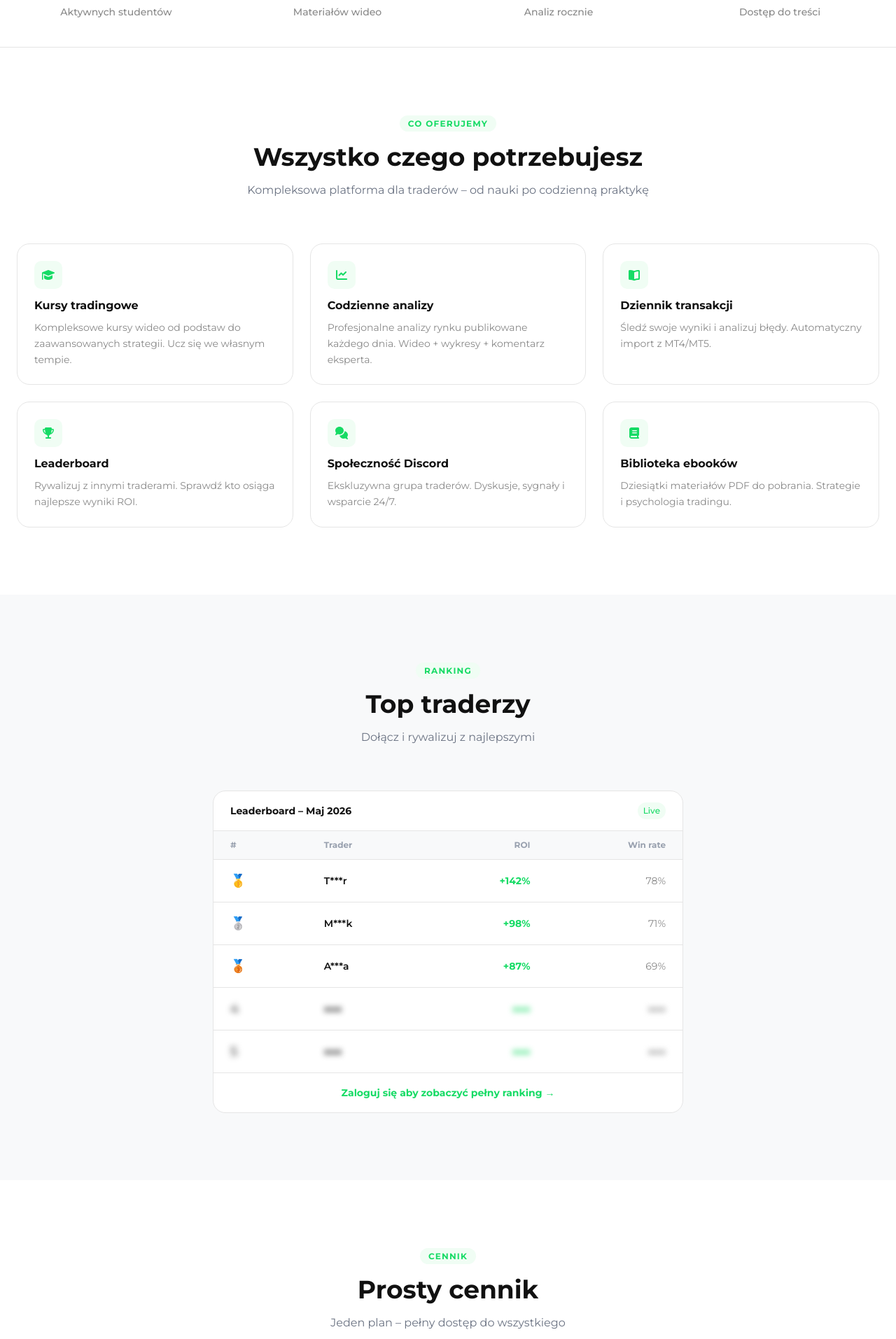
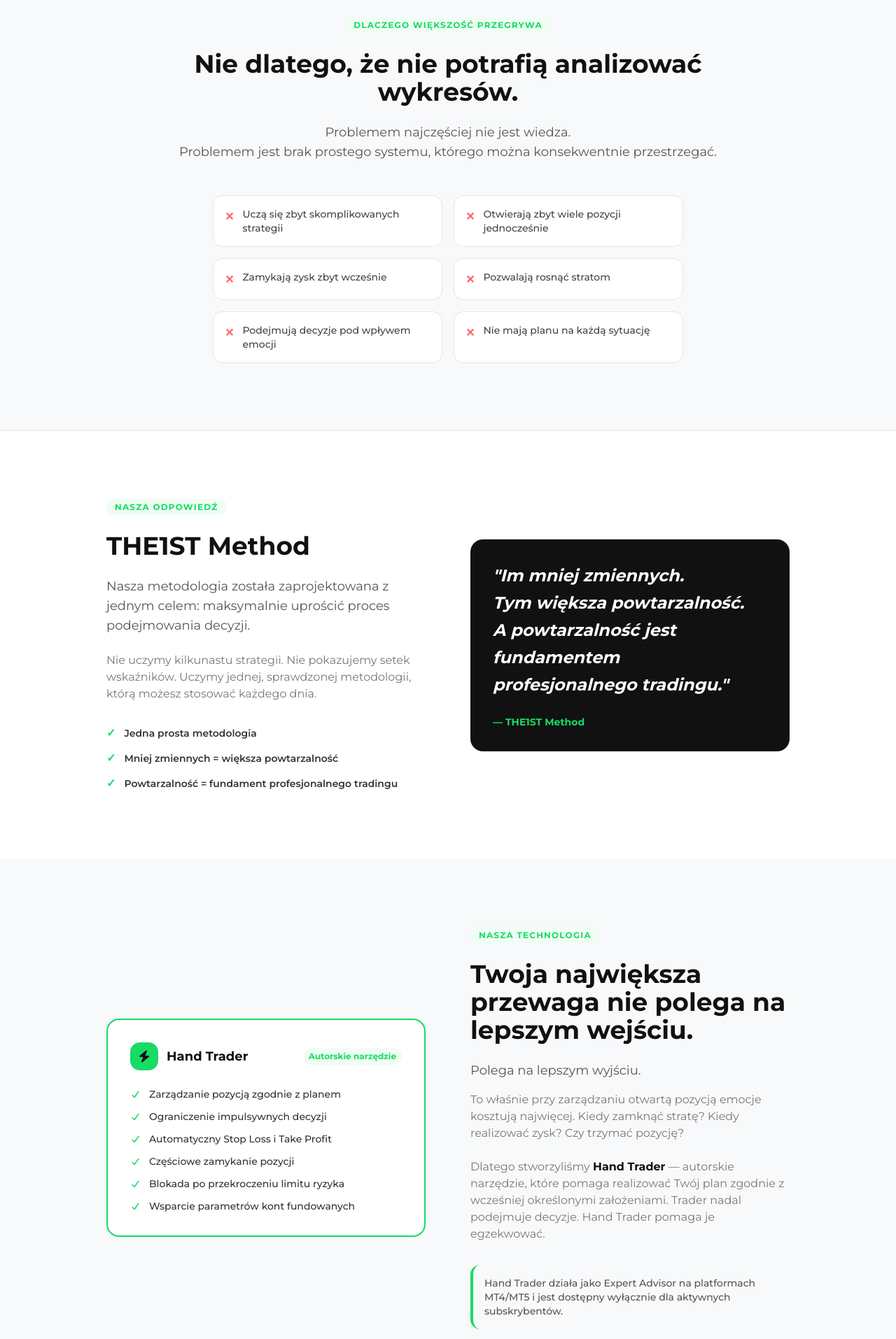
Before and after one commit to The1stFund/academy, a Next.js app in the folder frontend/: page / in a window 1280 px wide. Shown: the part 883-2797 px from the top of the page at 70% size. Built offline with nearby package versions, Linux system fonts and the light colour scheme.

Commit message:
feat: redesign landing page - ecosystem messaging, Hand Trader section, no fake stats

```diff
--- a/frontend/src/app/page.tsx
+++ b/frontend/src/app/page.tsx
@@ -1,7 +1,7 @@
 import CandlestickHero from '@/components/CandlestickHero'
 import Link from 'next/link'
 import { FontAwesomeIcon } from '@fortawesome/react-fontawesome'
-import { faGraduationCap, faChartLine, faBookOpen, faTrophy, faComments, faBook } from '@fortawesome/free-solid-svg-icons'
+import { faGraduationCap, faChartLine, faBolt, faUsers, faShield, faArrowRight, faCheck } from '@fortawesome/free-solid-svg-icons'
 
 export default function LandingPage() {
   return (
@@ -14,15 +14,16 @@
           <span className="text-lg font-bold tracking-tight">THE 1ST <span style={{ color: '#16db65' }}>ACADEMY</span></span>
         </div>
         <div className="hidden md:flex items-center gap-8">
-          <Link href="#features" className="text-sm font-medium text-gray-600 hover:text-black transition-colors">Kursy</Link>
-          <Link href="#analysis" className="text-sm font-medium text-gray-600 hover:text-black transition-colors">Analizy</Link>
-          <Link href="#pricing" className="text-sm font-medium text-gray-600 hover:text-black transition-colors">Cennik</Link>
+          <a href="#problem" className="text-sm font-medium text-gray-600 hover:text-black transition-colors">Strategia</a>
+          <a href="#hand-trader" className="text-sm font-medium text-gray-600 hover:text-black transition-colors">Hand Trader</a>
+          <a href="#spolecznosc" className="text-sm font-medium text-gray-600 hover:text-black transition-colors">Społeczność</a>
+          <a href="#cennik" className="text-sm font-medium text-gray-600 hover:text-black transition-colors">Cennik</a>
         </div>
         <div className="flex items-center gap-3">
           <Link href="/login" className="text-sm font-semibold text-gray-700 hover:text-black px-4 py-2 transition-colors">
             Zaloguj się
           </Link>
-          <Link href="/register" className="text-sm font-bold text-white px-5 py-2.5 rounded-lg transition-opacity hover:opacity-90" style={{ background: '#16db65' }}>
+          <Link href="/checkout?plan=monthly" className="text-sm font-bold text-white px-5 py-2.5 rounded-lg transition-opacity hover:opacity-90" style={{ background: '#16db65' }}>
             Dołącz teraz
           </Link>
         </div>
@@ -31,135 +32,226 @@
       {/* HERO */}
       <CandlestickHero />
 
-      {/* STATS */}
-      <section className="border-y py-10">
-        <div className="max-w-7xl mx-auto px-6 grid grid-cols-2 md:grid-cols-4 gap-8 text-center">
+      {/* PROBLEM */}
+      <section id="problem" className="py-24 border-y" style={{ background: '#f8f9fa' }}>
+        <div className="max-w-4xl mx-auto px-6 text-center">
+          <span className="text-xs font-bold tracking-widest uppercase px-3 py-1 rounded-full" style={{ color: '#16db65', background: '#f0fdf4' }}>Dlaczego większość przegrywa</span>
+          <h2 className="text-4xl font-bold mt-6 mb-6" style={{ color: '#111' }}>Nie dlatego, że nie potrafią analizować wykresów.</h2>
+          <p className="text-lg mb-12" style={{ color: '#555' }}>
+            Problemem najczęściej nie jest wiedza.<br />
+            Problemem jest brak prostego systemu, którego można konsekwentnie przestrzegać.
+          </p>
+          <div className="grid grid-cols-1 md:grid-cols-2 gap-4 text-left max-w-2xl mx-auto">
+            {[
+              'Uczą się zbyt skomplikowanych strategii',
+              'Otwierają zbyt wiele pozycji jednocześnie',
+              'Zamykają zysk zbyt wcześnie',
+              'Pozwalają rosnąć stratom',
+              'Podejmują decyzje pod wpływem emocji',
+              'Nie mają planu na każdą sytuację',
+            ].map(item => (
+              <div key={item} className="flex items-start gap-3 bg-white rounded-xl p-4 border">
+                <span className="text-red-400 font-bold mt-0.5 flex-shrink-0">✕</span>
+                <span className="text-sm font-medium" style={{ color: '#444' }}>{item}</span>
+              </div>
+            ))}
+          </div>
+        </div>
+      </section>
+
+      {/* THE1ST METHOD */}
+      <section className="py-24 max-w-5xl mx-auto px-6">
+        <div className="grid grid-cols-1 lg:grid-cols-2 gap-16 items-center">
+          <div>
+            <span className="text-xs font-bold tracking-widest uppercase px-3 py-1 rounded-full" style={{ color: '#16db65', background: '#f0fdf4' }}>Nasza odpowiedź</span>
+            <h2 className="text-4xl font-bold mt-6 mb-6" style={{ color: '#111' }}>THE1ST Method</h2>
+            <p className="text-lg mb-6" style={{ color: '#555' }}>
+              Nasza metodologia została zaprojektowana z jednym celem: maksymalnie uprościć proces podejmowania decyzji.
+            </p>
+            <p className="text-base mb-8" style={{ color: '#777' }}>
+              Nie uczymy kilkunastu strategii. Nie pokazujemy setek wskaźników. Uczymy jednej, sprawdzonej metodologii, którą możesz stosować każdego dnia.
+            </p>
+            <div className="space-y-3">
+              {['Jedna prosta metodologia', 'Mniej zmiennych = większa powtarzalność', 'Powtarzalność = fundament profesjonalnego tradingu'].map(item => (
+                <div key={item} className="flex items-center gap-3">
+                  <span className="font-bold flex-shrink-0" style={{ color: '#16db65' }}>✓</span>
+                  <span className="text-sm font-semibold" style={{ color: '#333' }}>{item}</span>
+                </div>
+              ))}
+            </div>
+          </div>
+          <div className="rounded-2xl p-8" style={{ background: '#111' }}>
+            <p className="text-2xl font-bold text-white italic leading-relaxed">
+              "Im mniej zmiennych.<br />
+              Tym większa powtarzalność.<br />
+              A powtarzalność jest fundamentem profesjonalnego tradingu."
+            </p>
+            <p className="mt-6 text-sm font-bold" style={{ color: '#16db65' }}>— THE1ST Method</p>
+          </div>
+        </div>
+      </section>
+
+      {/* HAND TRADER */}
+      <section id="hand-trader" className="py-24" style={{ background: '#f8f9fa' }}>
+        <div className="max-w-5xl mx-auto px-6">
+          <div className="grid grid-cols-1 lg:grid-cols-2 gap-16 items-center">
+            <div className="order-2 lg:order-1">
+              <div className="rounded-2xl border-2 p-8" style={{ borderColor: '#16db65', background: 'white' }}>
+                <div className="flex items-center gap-3 mb-6">
+                  <div className="w-10 h-10 rounded-xl flex items-center justify-center" style={{ background: '#16db65' }}>
+                    <FontAwesomeIcon icon={faBolt} style={{ color: '#111', fontSize: '16px' }} />
+                  </div>
+                  <span className="font-bold text-lg" style={{ color: '#111' }}>Hand Trader</span>
+                  <span className="text-xs font-bold px-2 py-1 rounded-full ml-auto" style={{ color: '#16db65', background: '#f0fdf4' }}>Autorskie narzędzie</span>
+                </div>
+                <div className="space-y-3">
+                  {[
+                    'Zarządzanie pozycją zgodnie z planem',
+                    'Ograniczenie impulsywnych decyzji',
+                    'Automatyczny Stop Loss i Take Profit',
+                    'Częściowe zamykanie pozycji',
+                    'Blokada po przekroczeniu limitu ryzyka',
+                    'Wsparcie parametrów kont fundowanych',
+                  ].map(item => (
+                    <div key={item} className="flex items-center gap-3">
+                      <FontAwesomeIcon icon={faCheck} style={{ color: '#16db65', fontSize: '12px', flexShrink: 0 }} />
+                      <span className="text-sm font-medium" style={{ color: '#333' }}>{item}</span>
+                    </div>
+                  ))}
+                </div>
+              </div>
+            </div>
+            <div className="order-1 lg:order-2">
+              <span className="text-xs font-bold tracking-widest uppercase px-3 py-1 rounded-full" style={{ color: '#16db65', background: '#f0fdf4' }}>Nasza technologia</span>
+              <h2 className="text-4xl font-bold mt-6 mb-6" style={{ color: '#111' }}>Twoja największa przewaga nie polega na lepszym wejściu.</h2>
+              <p className="text-lg mb-4" style={{ color: '#555' }}>
+                Polega na lepszym wyjściu.
+              </p>
+              <p className="text-base mb-6" style={{ color: '#777' }}>
+                To właśnie przy zarządzaniu otwartą pozycją emocje kosztują najwięcej. Kiedy zamknąć stratę? Kiedy realizować zysk? Czy trzymać pozycję?
+              </p>
+              <p className="text-base mb-8" style={{ color: '#777' }}>
+                Dlatego stworzyliśmy <strong style={{ color: '#111' }}>Hand Trader</strong> — autorskie narzędzie, które pomaga realizować Twój plan zgodnie z wcześniej określonymi założeniami. Trader nadal podejmuje decyzje. Hand Trader pomaga je egzekwować.
+              </p>
+              <div className="rounded-xl p-4 border-l-4" style={{ background: '#f8f9fa', borderColor: '#16db65' }}>
+                <p className="text-sm font-medium" style={{ color: '#555' }}>
+                  Hand Trader działa jako Expert Advisor na platformach MT4/MT5 i jest dostępny wyłącznie dla aktywnych subskrybentów.
+                </p>
+              </div>
+            </div>
+          </div>
+        </div>
+      </section>
+
+      {/* PROP FIRMS */}
+      <section className="py-20 max-w-4xl mx-auto px-6 text-center">
+        <span className="text-xs font-bold tracking-widest uppercase px-3 py-1 rounded-full" style={{ color: '#16db65', background: '#f0fdf4' }}>Konta fundowane</span>
+        <h2 className="text-3xl font-bold mt-6 mb-4" style={{ color: '#111' }}>Droga do kont fundowanych</h2>
+        <p className="text-lg mb-4" style={{ color: '#555' }}>
+          Jednym z celów wielu naszych kursantów jest uzyskanie dostępu do kapitału firm prop tradingowych.
+        </p>
+        <p className="text-base" style={{ color: '#777' }}>
+          Hand Trader pomaga utrzymywać dyscyplinę zgodnie z ustalonymi limitami ryzyka i zasadami zarządzania kapitałem — co ułatwia przygotowanie do wyzwań na kontach fundowanych oraz późniejszy trading zgodny z obowiązującymi zasadami.
+        </p>
+      </section>
+
+      {/* SPOLECZNOSC */}
+      <section id="spolecznosc" className="py-24 border-y" style={{ background: '#111' }}>
+        <div className="max-w-5xl mx-auto px-6">
+          <div className="text-center mb-16">
+            <span className="text-xs font-bold tracking-widest uppercase px-3 py-1 rounded-full" style={{ color: '#16db65', background: 'rgba(22,219,101,0.1)' }}>Nie uczysz się sam</span>
+            <h2 className="text-4xl font-bold mt-6 mb-4 text-white">Rozwijasz się razem z ludźmi,<br />którzy mają ten sam cel.</h2>
+            <p className="text-lg" style={{ color: '#888' }}>Trading potrafi być samotny. Dlatego budujemy społeczność, która rośnie razem.</p>
+          </div>
+          <div className="grid grid-cols-1 md:grid-cols-3 gap-6">
+            {[
+              { icon: faChartLine, title: 'Codzienne analizy', desc: 'Profesjonalne analizy rynku publikowane każdego dnia. Wideo + komentarz trenera.' },
+              { icon: faUsers, title: 'Społeczność traderów', desc: 'Ekskluzywna grupa na Discordzie. Wymiana doświadczeń, wsparcie i dyskusje.' },
+              { icon: faGraduationCap, title: 'Stały rozwój', desc: 'Sesje edukacyjne, aktualizacje materiałów i wsparcie trenera na każdym etapie.' },
+            ].map(item => (
+              <div key={item.title} className="rounded-2xl p-6" style={{ background: '#1a1a1a' }}>
+                <div className="w-10 h-10 rounded-xl flex items-center justify-center mb-4" style={{ background: 'rgba(22,219,101,0.1)' }}>
+                  <FontAwesomeIcon icon={item.icon} style={{ color: '#16db65', fontSize: '16px' }} />
+                </div>
+                <h3 className="font-bold text-base mb-2 text-white">{item.title}</h3>
+                <p className="text-sm leading-relaxed" style={{ color: '#888' }}>{item.desc}</p>
+              </div>
+            ))}
+          </div>
+        </div>
+      </section>
+
+      {/* CO OTRZYMUJESZ */}
+      <section className="py-24 max-w-4xl mx-auto px-6">
+        <div className="text-center mb-12">
+          <span className="text-xs font-bold tracking-widest uppercase px-3 py-1 rounded-full" style={{ color: '#16db65', background: '#f0fdf4' }}>Pełna oferta</span>
+          <h2 className="text-4xl font-bold mt-6 mb-4" style={{ color: '#111' }}>Co otrzymujesz?</h2>
+        </div>
+        <div className="grid grid-cols-1 md:grid-cols-2 gap-4">
           {[
-            { value: '500+', label: 'Aktywnych studentów' },
-            { value: '50h+', label: 'Materiałów wideo' },
-            { value: '365', label: 'Analiz rocznie' },
-            { value: '24/7', label: 'Dostęp do treści' },
-          ].map((stat) => (
-            <div key={stat.label}>
-              <p className="text-3xl font-bold" style={{ color: '#111' }}>{stat.value}</p>
-              <p className="text-sm mt-1 font-medium" style={{ color: '#888' }}>{stat.label}</p>
+            'Autorską metodologię THE1ST Method',
+            'Prosty system podejmowania decyzji',
+            'Hand Trader (EA na MT4/MT5)',
+            'Zarządzanie pozycją i ryzykiem',
+            'Przygotowanie do kont fundowanych',
+            'Społeczność traderów na Discordzie',
+            'Codzienne analizy rynku',
+            'Aktualizacje materiałów',
+            'Wsparcie trenerów',
+            'Biblioteka materiałów edukacyjnych',
+          ].map(item => (
+            <div key={item} className="flex items-center gap-3 p-4 rounded-xl border" style={{ borderColor: '#f0f0f0' }}>
+              <FontAwesomeIcon icon={faCheck} style={{ color: '#16db65', fontSize: '14px', flexShrink: 0 }} />
+              <span className="text-sm font-semibold" style={{ color: '#333' }}>{item}</span>
             </div>
           ))}
         </div>
       </section>
 
-      {/* FEATURES */}
-      <section id="features" className="max-w-7xl mx-auto px-6 py-24">
-        <div className="text-center mb-16">
-          <span className="text-xs font-bold tracking-widest uppercase px-3 py-1 rounded-full" style={{ color: '#16db65', background: '#f0fdf4' }}>Co oferujemy</span>
-          <h2 className="text-4xl font-bold mt-4 mb-4" style={{ color: '#111' }}>Wszystko czego potrzebujesz</h2>
-          <p className="text-gray-500 max-w-xl mx-auto">Kompleksowa platforma dla traderów – od nauki po codzienną praktykę</p>
-        </div>
-        <div className="grid grid-cols-1 md:grid-cols-3 gap-6">
-          {[
-            { icon: faGraduationCap, title: 'Kursy tradingowe', desc: 'Kompleksowe kursy wideo od podstaw do zaawansowanych strategii. Ucz się we własnym tempie.' },
-            { icon: faChartLine, title: 'Codzienne analizy', desc: 'Profesjonalne analizy rynku publikowane każdego dnia. Wideo + wykresy + komentarz eksperta.' },
-            { icon: faBookOpen, title: 'Dziennik transakcji', desc: 'Śledź swoje wyniki i analizuj błędy. Automatyczny import z MT4/MT5.' },
-            { icon: faTrophy, title: 'Leaderboard', desc: 'Rywalizuj z innymi traderami. Sprawdź kto osiąga najlepsze wyniki ROI.' },
-            { icon: faComments, title: 'Społeczność Discord', desc: 'Ekskluzywna grupa traderów. Dyskusje, sygnały i wsparcie 24/7.' },
-            { icon: faBook, title: 'Biblioteka ebooków', desc: 'Dziesiątki materiałów PDF do pobrania. Strategie i psychologia tradingu.' },
-          ].map((f) => (
-            <div key={f.title} className="p-6 rounded-2xl border hover:border-gray-300 transition-colors">
-              <div className="w-10 h-10 rounded-lg flex items-center justify-center mb-3" style={{ background: '#f0fdf4' }}>
-                <FontAwesomeIcon icon={f.icon} style={{ color: '#16db65', fontSize: '16px' }} />
+      {/* CENNIK */}
+      <section id="cennik" className="py-24" style={{ background: '#f8f9fa' }}>
+        <div className="max-w-4xl mx-auto px-6">
+          <div className="text-center mb-12">
+            <span className="text-xs font-bold tracking-widest uppercase px-3 py-1 rounded-full" style={{ color: '#16db65', background: '#f0fdf4' }}>Cennik</span>
+            <h2 className="text-4xl font-bold mt-6 mb-4" style={{ color: '#111' }}>Jeden plan. Pełny ekosystem.</h2>
+            <p className="text-gray-500">Dostęp do wszystkiego — metodologii, Hand Tradera, analiz i społeczności.</p>
+          </div>
+          <div className="grid grid-cols-1 md:grid-cols-2 gap-6 max-w-2xl mx-auto">
+            <div className="bg-white rounded-2xl border-2 p-8 text-center" style={{ borderColor: '#e5e5e5' }}>
+              <h3 className="text-lg font-bold mb-1" style={{ color: '#111' }}>Miesięczny</h3>
+              <div className="my-6">
+                <span className="text-5xl font-bold" style={{ color: '#111' }}>£49</span>
+                <span className="text-gray-400 font-medium">/msc</span>
               </div>
-              <h3 className="text-base font-bold mb-2" style={{ color: '#111' }}>{f.title}</h3>
-              <p className="text-sm leading-relaxed" style={{ color: '#888' }}>{f.desc}</p>
+              <Link href="/checkout?plan=monthly" className="block w-full text-center font-bold py-3.5 rounded-xl transition-opacity hover:opacity-90 border-2" style={{ borderColor: '#16db65', color: '#16db65' }}>
+                Wybierz plan
+              </Link>
             </div>
-          ))}
-        </div>
-      </section>
-
-      {/* LEADERBOARD PREVIEW */}
-      <section id="analysis" className="py-24" style={{ background: '#f8f9fa' }}>
-        <div className="max-w-7xl mx-auto px-6">
-          <div className="text-center mb-16">
-            <span className="text-xs font-bold tracking-widest uppercase px-3 py-1 rounded-full" style={{ color: '#16db65', background: '#f0fdf4' }}>Ranking</span>
-            <h2 className="text-4xl font-bold mt-4 mb-4" style={{ color: '#111' }}>Top traderzy</h2>
-            <p className="text-gray-500">Dołącz i rywalizuj z najlepszymi</p>
-          </div>
-          <div className="max-w-2xl mx-auto bg-white rounded-2xl border overflow-hidden">
-            <div className="px-6 py-4 border-b flex items-center justify-between">
-              <span className="text-sm font-bold" style={{ color: '#111' }}>Leaderboard – Maj 2026</span>
-              <span className="text-xs font-medium px-2 py-1 rounded-full" style={{ color: '#16db65', background: '#f0fdf4' }}>Live</span>
-            </div>
-            <table className="w-full">
-              <thead>
-                <tr className="border-b" style={{ background: '#f8f9fa' }}>
-                  <th className="text-left px-6 py-3 text-xs font-bold text-gray-400">#</th>
-                  <th className="text-left px-6 py-3 text-xs font-bold text-gray-400">Trader</th>
-                  <th className="text-right px-6 py-3 text-xs font-bold text-gray-400">ROI</th>
-                  <th className="text-right px-6 py-3 text-xs font-bold text-gray-400">Win rate</th>
-                </tr>
-              </thead>
-              <tbody>
-                {[
-                  { rank: '🥇', name: 'T***r', roi: '+142%', wr: '78%', blur: false },
-                  { rank: '🥈', name: 'M***k', roi: '+98%', wr: '71%', blur: false },
-                  { rank: '🥉', name: 'A***a', roi: '+87%', wr: '69%', blur: false },
-                  { rank: '4', name: '●●●', roi: '●●●', wr: '●●●', blur: true },
-                  { rank: '5', name: '●●●', roi: '●●●', wr: '●●●', blur: true },
-                ].map((t, i) => (
-                  <tr key={i} className="border-b last:border-0" style={{ filter: t.blur ? 'blur(4px)' : 'none' }}>
-                    <td className="px-6 py-4 text-lg">{t.rank}</td>
-                    <td className="px-6 py-4 text-sm font-semibold" style={{ color: '#111' }}>{t.name}</td>
-                    <td className="px-6 py-4 text-right text-sm font-bold" style={{ color: '#16db65' }}>{t.roi}</td>
-                    <td className="px-6 py-4 text-right text-sm" style={{ color: '#888' }}>{t.wr}</td>
-                  </tr>
-                ))}
-              </tbody>
-            </table>
-            <div className="px-6 py-4 text-center border-t">
-              <Link href="/register" className="text-sm font-bold" style={{ color: '#16db65' }}>
-                Zaloguj się aby zobaczyć pełny ranking →
+            <div className="bg-white rounded-2xl border-2 p-8 text-center relative overflow-hidden" style={{ borderColor: '#16db65' }}>
+              <div className="absolute top-4 right-4 text-xs font-bold px-2 py-1 rounded-full" style={{ background: '#16db65', color: '#111' }}>Oszczędzasz £89</div>
+              <h3 className="text-lg font-bold mb-1" style={{ color: '#111' }}>Roczny</h3>
+              <div className="my-6">
+                <span className="text-5xl font-bold" style={{ color: '#111' }}>£499</span>
+                <span className="text-gray-400 font-medium">/rok</span>
+              </div>
+              <Link href="/checkout?plan=annual" className="block w-full text-center text-white font-bold py-3.5 rounded-xl transition-opacity hover:opacity-90" style={{ background: '#16db65' }}>
+                Wybierz plan
               </Link>
             </div>
           </div>
         </div>
       </section>
 
-      {/* PRICING */}
-      <section id="pricing" className="max-w-7xl mx-auto px-6 py-24">
-        <div className="text-center mb-16">
-          <span className="text-xs font-bold tracking-widest uppercase px-3 py-1 rounded-full" style={{ color: '#16db65', background: '#f0fdf4' }}>Cennik</span>
-          <h2 className="text-4xl font-bold mt-4 mb-4" style={{ color: '#111' }}>Prosty cennik</h2>
-          <p className="text-gray-500">Jeden plan – pełny dostęp do wszystkiego</p>
-        </div>
-        <div className="max-w-sm mx-auto">
-          <div className="rounded-2xl border-2 p-8 text-center" style={{ borderColor: '#16db65' }}>
-            <span className="text-xs font-bold tracking-widest uppercase px-3 py-1 rounded-full mb-4 inline-block" style={{ color: '#16db65', background: '#f0fdf4' }}>Najpopularniejszy</span>
-            <h3 className="text-2xl font-bold mt-2 mb-1" style={{ color: '#111' }}>The1st Academy</h3>
-            <div className="my-6">
-              <span className="text-5xl font-bold" style={{ color: '#111' }}>£49</span>
-              <span className="text-gray-400 font-medium">/miesiąc</span>
-            </div>
-            <p className="text-sm text-gray-400 mb-8">lub £499/rok – oszczędzasz £89</p>
-            <ul className="text-left space-y-3 mb-8">
-              {['Wszystkie kursy tradingowe', 'Codzienne analizy rynku', 'Dziennik transakcji + MT4/MT5', 'Leaderboard traderów', 'Dostęp do Discord', 'Biblioteka ebooków'].map(f => (
-                <li key={f} className="flex items-center gap-3 text-sm font-medium" style={{ color: '#333' }}>
-                  <span className="font-bold" style={{ color: '#16db65' }}>✓</span> {f}
-                </li>
-              ))}
-            </ul>
-            <Link href="/register" className="block w-full text-center text-white font-bold py-3.5 rounded-xl transition-opacity hover:opacity-90" style={{ background: '#16db65' }}>
-              Zacznij teraz
-            </Link>
-          </div>
-        </div>
-      </section>
-
       {/* CTA */}
       <section className="py-24" style={{ background: '#111' }}>
-        <div className="max-w-7xl mx-auto px-6 text-center">
-          <h2 className="text-4xl font-bold text-white mb-4">Gotowy żeby zacząć?</h2>
-          <p className="mb-10 font-medium" style={{ color: '#888' }}>Dołącz do setek traderów którzy już rozwijają swoje umiejętności</p>
-          <Link href="/register" className="inline-block font-bold py-4 px-10 rounded-xl text-white transition-opacity hover:opacity-90" style={{ background: '#16db65' }}>
-            Dołącz do The1st Academy →
+        <div className="max-w-3xl mx-auto px-6 text-center">
+          <h2 className="text-4xl font-bold text-white mb-6">Zacznij budować umiejętności,<br />które zostaną z Tobą na lata.</h2>
+          <p className="text-lg mb-10" style={{ color: '#888' }}>
+            Dołącz do THE1ST Academy i poznaj system, który łączy edukację, technologię i społeczność w jednym miejscu.
+          </p>
+          <Link href="/checkout?plan=monthly" className="inline-flex items-center gap-3 font-bold py-4 px-10 rounded-xl text-white transition-opacity hover:opacity-90" style={{ background: '#16db65' }}>
+            Dołącz teraz
+            <FontAwesomeIcon icon={faArrowRight} style={{ fontSize: '14px' }} />
           </Link>
         </div>
       </section>
```
